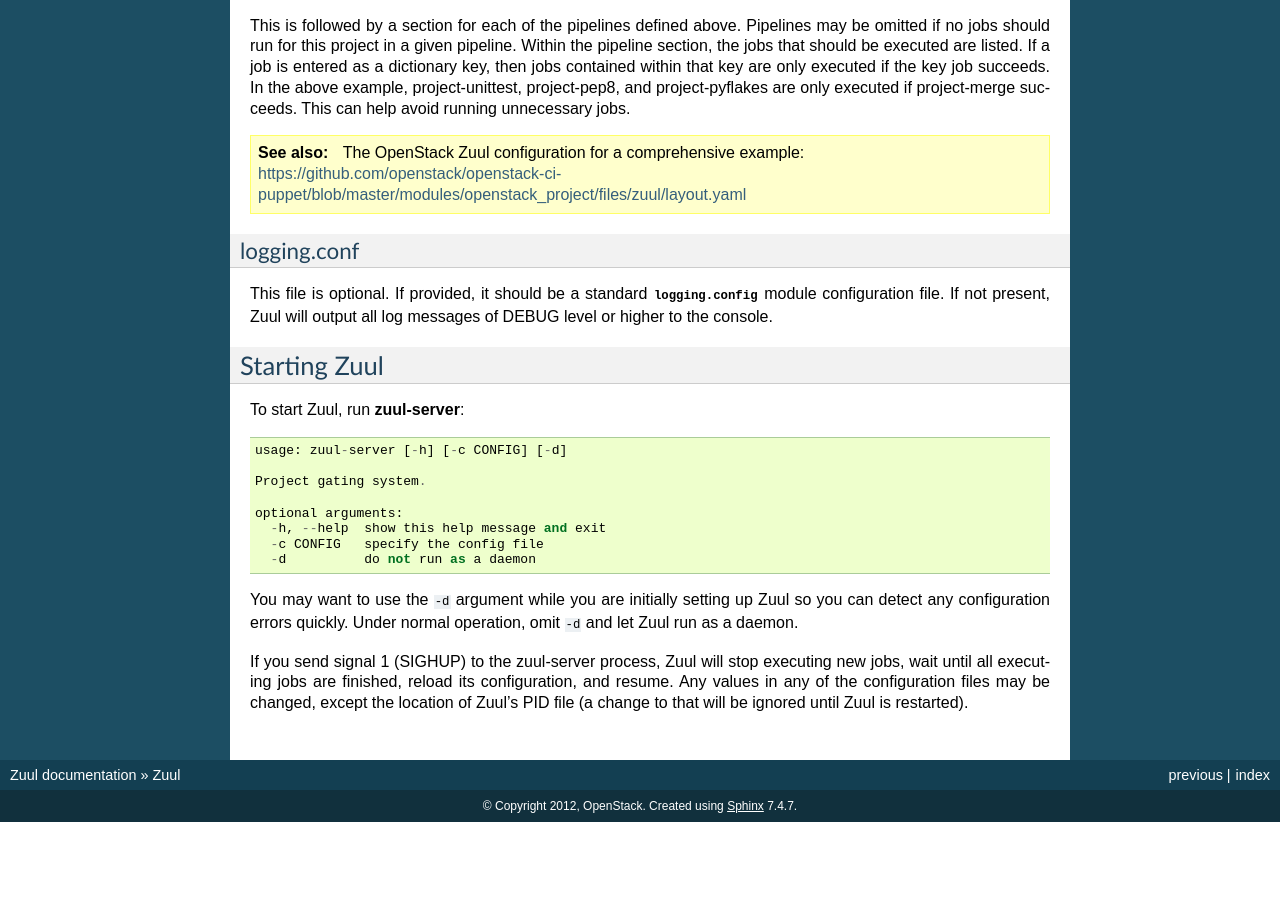
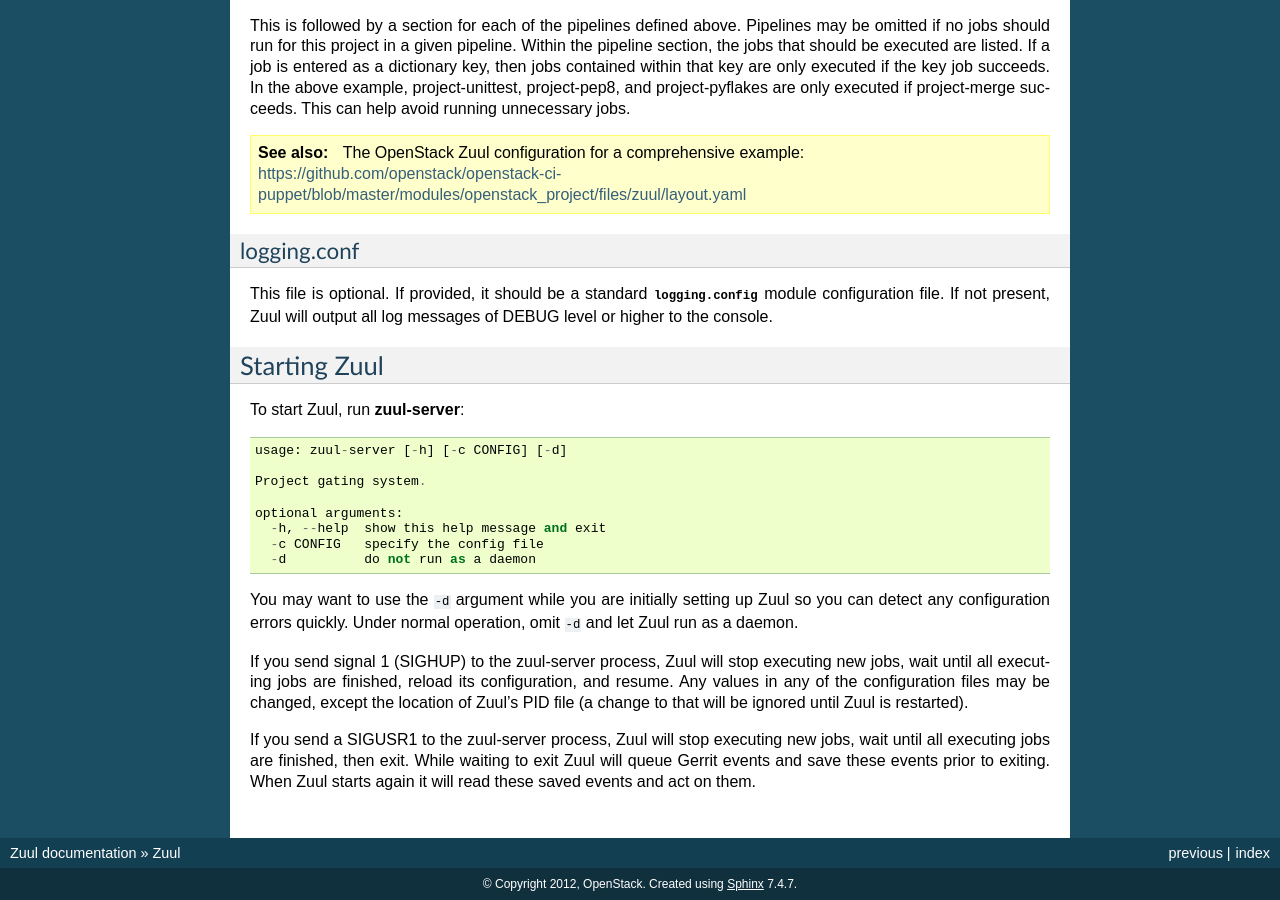
Before and after one commit to openstack-infra/zuul, a Sphinx documentation site: the page built from doc/source/zuul.rst, in a window 1280 px wide and 900 px high, scrolled down 7174 px. Built offline with Sphinx 7.4.7, drawn with Linux system fonts in a browser that asks for light colours; the version number could not be read and is left out; before the commit the page ends 7996 px from its top, so only the background shows below that.

Commit message:
Update zuul doc to cover SIGUSR1 behavior.
Change-Id: I6dcd87a59d836dc22b67a2bee7c764e0b603a809
Reviewed-on: https://review.openstack.org/21543
Approved: Jeremy Stanley <fungi@yuggoth.org>
Reviewed-by: Jeremy Stanley <fungi@yuggoth.org>
Tested-by: Jenkins

```diff
--- a/doc/source/zuul.rst
+++ b/doc/source/zuul.rst
@@ -516,3 +516,9 @@ stop executing new jobs, wait until all executing jobs are finished,
 reload its configuration, and resume.  Any values in any of the
 configuration files may be changed, except the location of Zuul's PID
 file (a change to that will be ignored until Zuul is restarted).
+
+If you send a SIGUSR1 to the zuul-server process, Zuul will stop
+executing new jobs, wait until all executing jobs are finished,
+then exit. While waiting to exit Zuul will queue Gerrit events and
+save these events prior to exiting. When Zuul starts again it will
+read these saved events and act on them.
```
